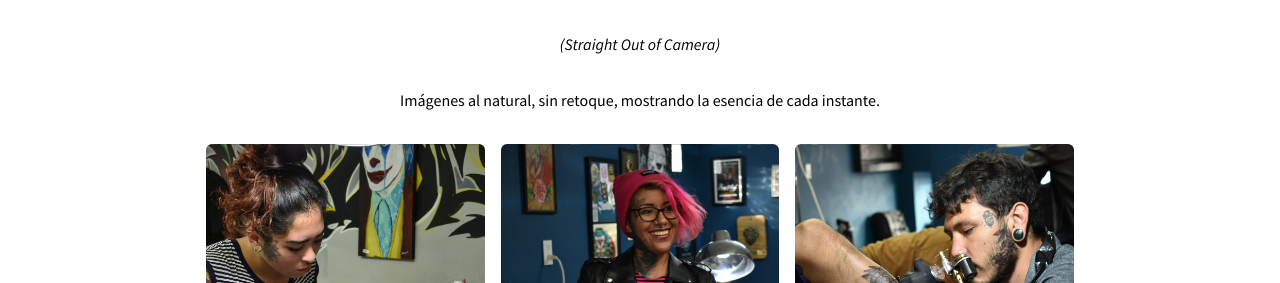
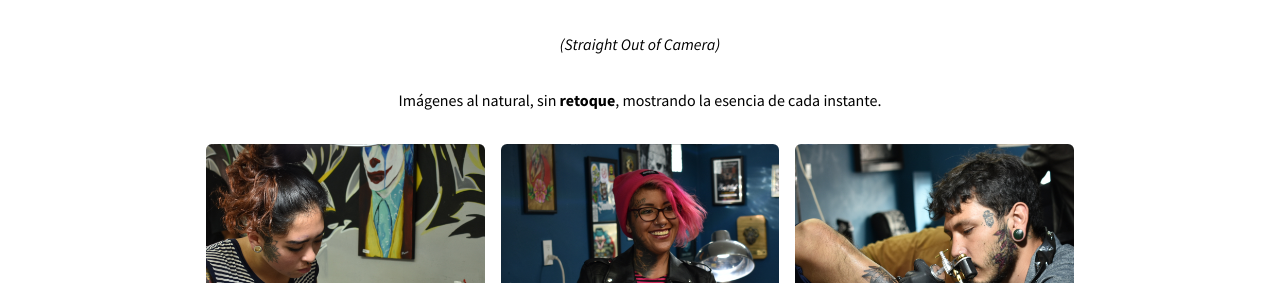
Before and after one commit to KajiiNarumi/iasuarezv, a Jekyll site: the page built from galeria.html, in a window 1280 px wide. Shown: the part 435-718 px from the top of the page. Built offline with Jekyll 4.4.1, drawn with Linux system fonts in a browser that asks for light colours; nearby versions of some CDN libraries.

Commit message:
Update galeria.html

```diff
--- a/galeria.html
+++ b/galeria.html
@@ -7,7 +7,7 @@ title: "Galería"
 
   <h2 class="text-center">Disparos Directamente de la Cámara “SOOC”</h2>
   <p class="text-center"><em>(Straight Out of Camera)</em></p>
-  <p class="text-center">Imágenes al natural, sin retoque, mostrando la esencia de cada instante.</p>
+  <p class="text-center">Imágenes al natural, sin <b>retoque</b>, mostrando la esencia de cada instante.</p>
 
   <div class="galeria-grid">
     {% assign images = site.static_files | where_exp: "file", "file.path contains '/galeria/'" | sort: "name" | reverse %}
```
